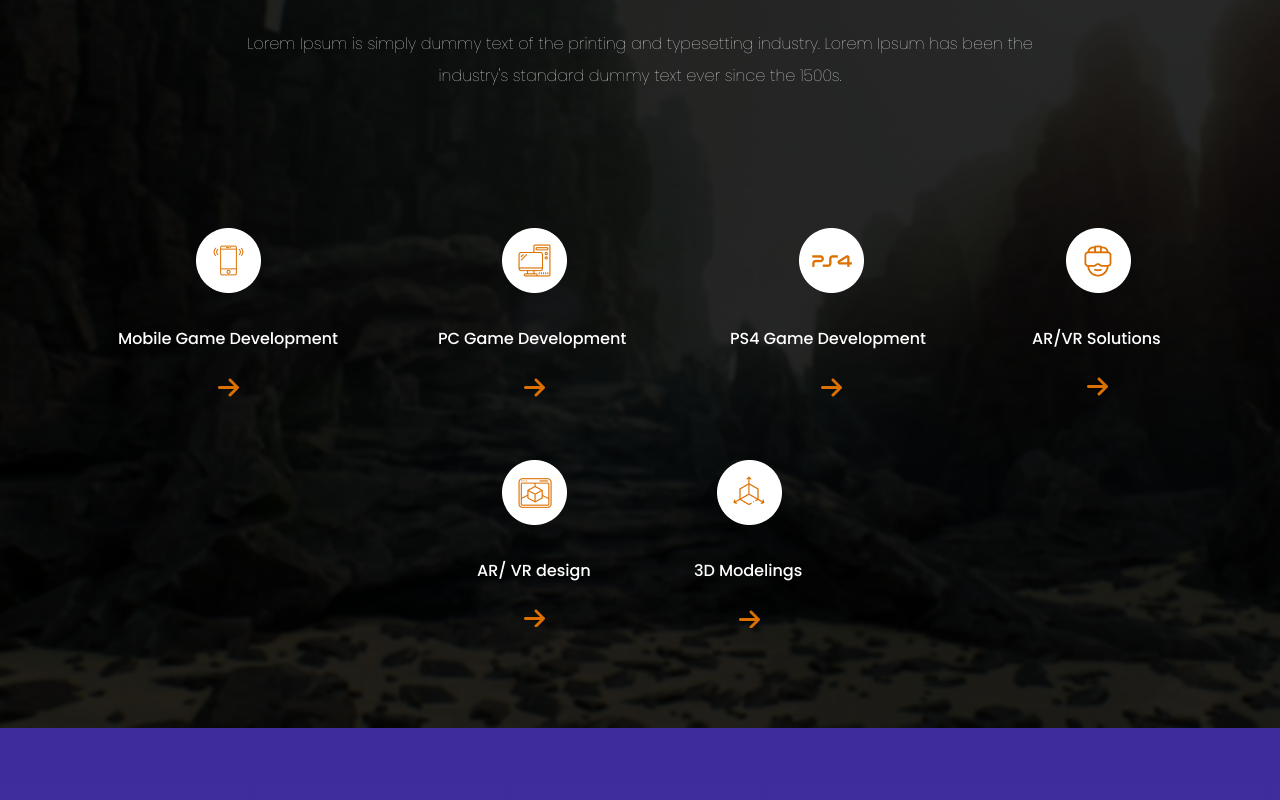
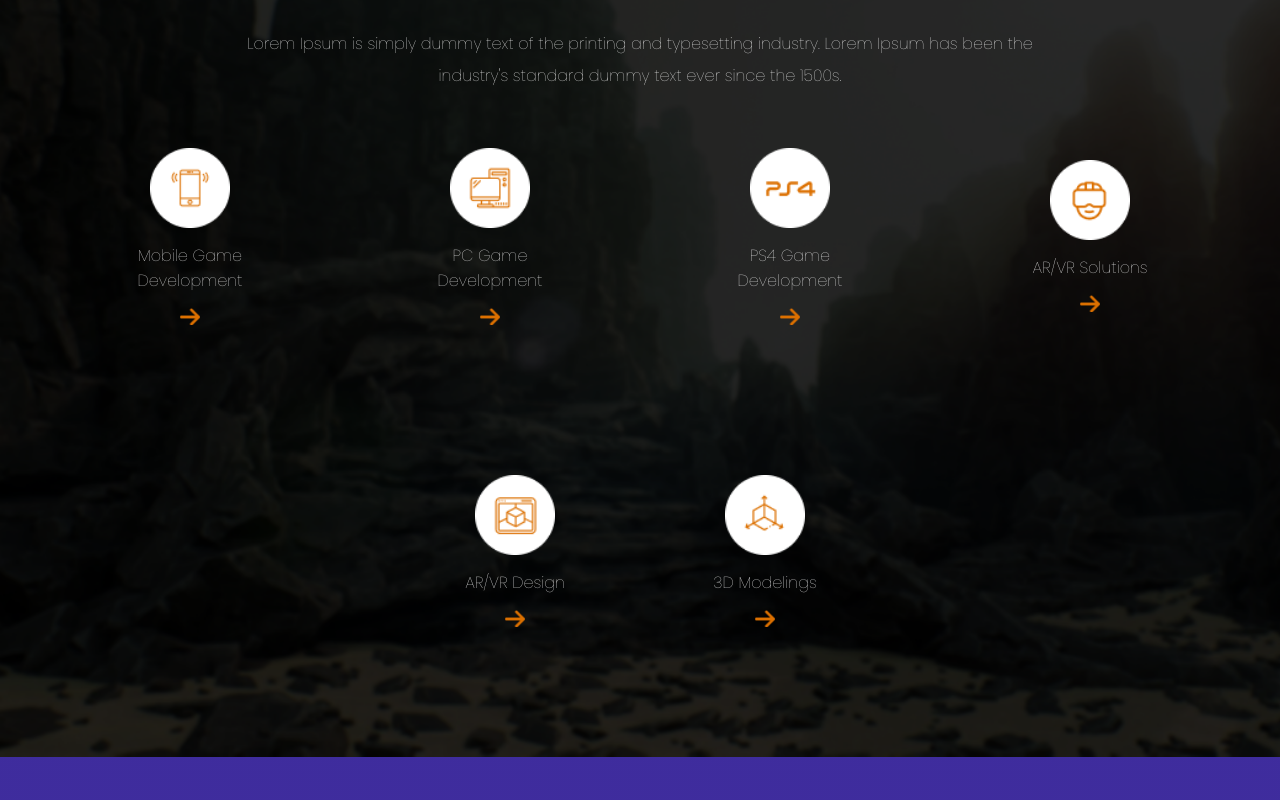
Before and after one commit to GutoKophal/Desafio-1, a plain HTML site: page pages/index.html in a window 1280 px wide. Shown: the part 2340-3140 px from the top of the page. Drawn offline with Linux system fonts and the light colour scheme.

Commit message:
fix: fixed the section 4 style

```diff
--- a/pages/index.html
+++ b/pages/index.html
@@ -15,9 +15,6 @@
 </head>
 
 <body>
-
-    <!--------------------header----------------------->
-
     <header>
         <a href="../pages/index.html" class="logo-link">
             <div class="logo">LOGO</div>
@@ -37,11 +34,8 @@
         </div>
     </header>
 
-    <!--------------------main----------------------->
 
     <main>
-
-        <!--------------------Section 1----------------------->
         <section class="controller">
             <div class="text-controller">
                 <h3>Proved By prodesigner</h3>
@@ -52,7 +46,6 @@
             </div>
         </section>
 
-        <!--------------------Section 2----------------------->
         <section class="trending-games">
             <div class="title-trending">
                 <h2>Currently Trending Games</h2>
@@ -76,7 +69,6 @@
             </div>
         </section>
 
-        <!--------------------Section 3----------------------->
         <section class="spider">
             <div>
                 <h2>Lorem Ipsum is simply dummy text of the <br>printing and typesetting industry.</h2>
@@ -95,7 +87,6 @@
             </div>
         </section>
 
-        <!--------------------Section 4----------------------->
         <section class="mountain">
             <div class="text-mountain">
                 <h3>Lorem Ipsum is simply dummy text of the printing<br>and typesetting industry.</h3>
@@ -104,11 +95,43 @@
                 </p>
             </div>
             <div class="icons-mountain">
-                <img src="../images/icons.png" alt="">
+                <div class="icons-mountain-top">
+                    <div class="item-mountain">
+                        <img src="../images\icons\icon-cell.png" alt="Mobile Game Development">
+                        <p>Mobile Game Development</p>
+                        <img src="../images\icons\icon-arrow.png" class="arrow" alt="Arrow">
+                    </div>
+                    <div class="item-mountain">
+                        <img src="../images\icons\icon-desktop.png" alt="PC Game Development">
+                        <p>PC Game Development</p>
+                        <img src="../images\icons\icon-arrow.png" class="arrow" alt="Arrow">
+                    </div>
+                    <div class="item-mountain">
+                        <img src="../images\icons\icon-ps4.png" alt="PS4 Game Development">
+                        <p>PS4 Game Development</p>
+                        <img src="../images\icons\icon-arrow.png" class="arrow" alt="Arrow">
+                    </div>
+                    <div class="item-mountain">
+                        <img src="../images\icons\icon-guy.png" alt="AR/VR Solutions">
+                        <p>AR/VR Solutions</p>
+                        <img src="../images\icons\icon-arrow.png" class="arrow" alt="Arrow">
+                    </div>
+                </div>
+                <div class="icons-mountain-bot">
+                    <div class="item-mountain">
+                        <img src="../images\icons\icon-tv.png" alt="AR/VR Design">
+                        <p>AR/VR Design</p>
+                        <img src="../images\icons\icon-arrow.png" class="arrow" alt="Arrow">
+                    </div>
+                    <div class="item-mountain">
+                        <img src="../images\icons\icon-cube.png" alt="3D Modelings">
+                        <p>3D Modelings</p>
+                        <img src="../images\icons\icon-arrow.png" class="arrow" alt="Arrow">
+                    </div>
+                </div>
             </div>
         </section>
 
-        <!--------------------Section 5----------------------->
         <section class="recent-project">
             <div class="text-project">
                 <h2>Our Recent Projects</h2>
@@ -131,7 +154,6 @@
             </div>
         </section>
 
-        <!--------------------Section 6----------------------->
         <section class="subscription">
             <div class="tittle-subscription">
                 <h2>Lorem Ipsum</h2>
@@ -155,8 +177,6 @@
         </section>
     </main>
 
-
-    <!--------------------footer----------------------->
     <footer>
         <div class="footer-content">
             <div class="footer-text">
--- a/styles/contact.css
+++ b/styles/contact.css
@@ -1,4 +1,3 @@
-/*---------------------Introduction-----------------*/
 .contact-body {
     margin: 0;
     background: linear-gradient(180deg, #2211E7, #383837);
@@ -77,7 +76,6 @@ s
     vertical-align: middle;
 }
 
-/*---------------------Form-----------------*/
 
 .form {
     background-image: url("../images/background-forms.png");
--- a/styles/header.css
+++ b/styles/header.css
@@ -1,4 +1,3 @@
-/*------------------- header ------------------- */
 header {
     padding: 1rem;
     display: flex;
--- a/styles/home.css
+++ b/styles/home.css
@@ -4,7 +4,7 @@ body {
     color: white;
     position: relative;
 }
-/*-------------------introduction---------------------*/
+
 .controller {
     display: flex;
     align-items: center;
@@ -63,7 +63,7 @@ body {
     margin-bottom: 50px;
 }
 
-/*------------------- Trending Games ------------------- */
+
 .trending-games {
     font-family: "Rubik", sans-serif;
     font-optical-sizing: auto;
@@ -143,7 +143,6 @@ body {
     margin-right: 10px;
 }
 
-/*------------------- Spider-man Banner ------------------- */
 
 .spider {
     display: flex;
@@ -205,7 +204,6 @@ body {
     z-index: 0;
 }
 
-/*------------------- mountain ------------------- */
 .mountain {
     background-image: url("../images/img-background.png");
     background-size: cover;
@@ -234,20 +232,52 @@ body {
     margin-bottom: 50px;
 }
 
-.icons-mountain {
+.icons-mountain-top {
     display: flex;
+    flex-wrap: wrap;
     justify-content: center;
-    width: 100%;
-}
-
-.icons-mountain img {
-    max-width: 100%;
-    height: auto;
-    margin-top: 100px;
+    align-items: center;
+    gap: 150px;
+    padding: 20px;
     margin-bottom: 100px;
 }
 
-/*------------------- Our recent projects ------------------- */
+.icons-mountain-bot {
+    display: flex;
+    flex-wrap: wrap;
+    justify-content: center;
+    align-items: center;
+    gap: 100px;
+    padding: 20px;
+    margin-bottom: 100px;
+}
+
+.item-mountain {
+    display: flex;
+    flex-direction: column;
+    align-items: center;
+    text-align: center;
+    width: 150px;
+}
+
+.item-mountain img {
+    width: 80px;
+    height: auto;
+    margin-bottom: 10px;
+}
+
+.item-mountain p {
+    margin: 5px 0;
+    color: white;
+}
+
+.item-mountain .arrow {
+    width: 20px;
+    height: auto;
+    margin-top: 10px;
+}
+
+
 .recent-project {
     font-family: "Poppins", sans-serif;
     font-weight: 100;
```
Also changed, not shown: pages/contact.html (+1 -6 lines), images/icons/icon-arrow.png (added), images/icons/icon-cell.png (added), images/icons/icon-cube.png (added), images/icons/icon-desktop.png (added), images/icons/icon-guy.png (added), images/icons/icon-ps4.png (added), images/icons/icon-tv.png (added).
